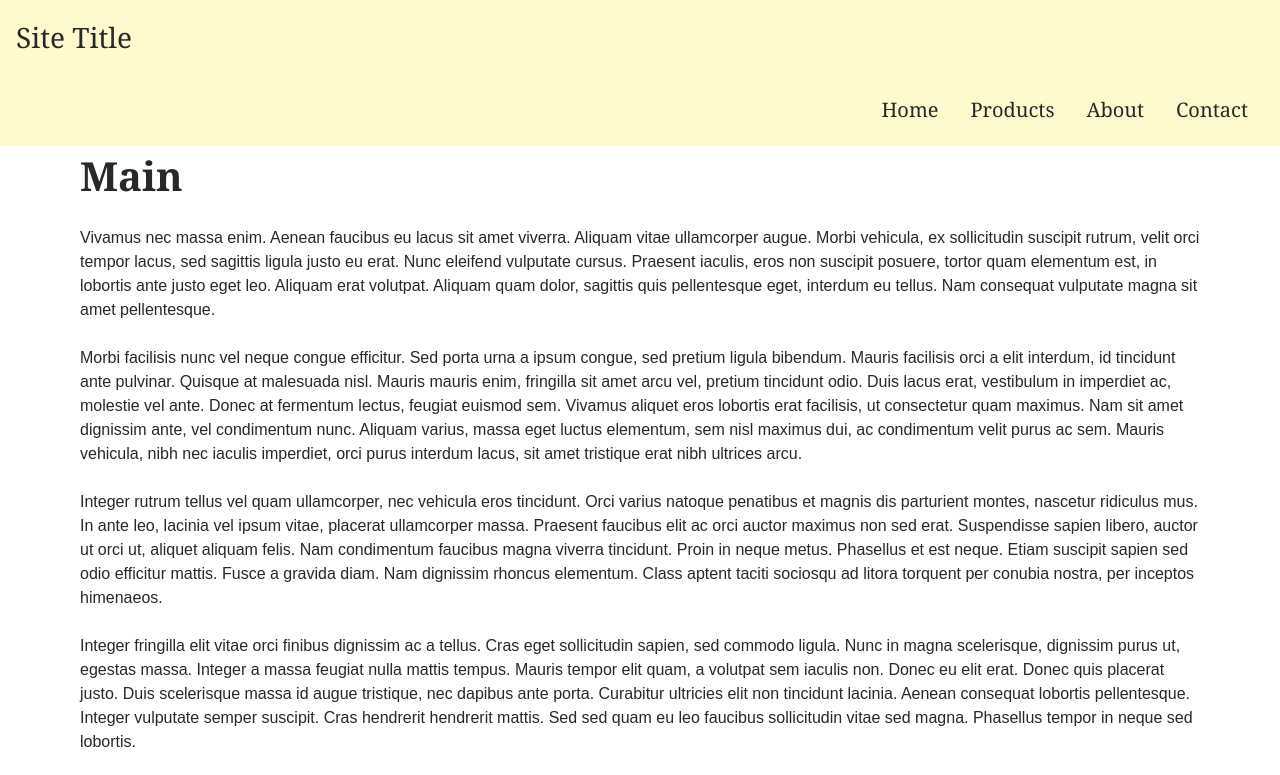
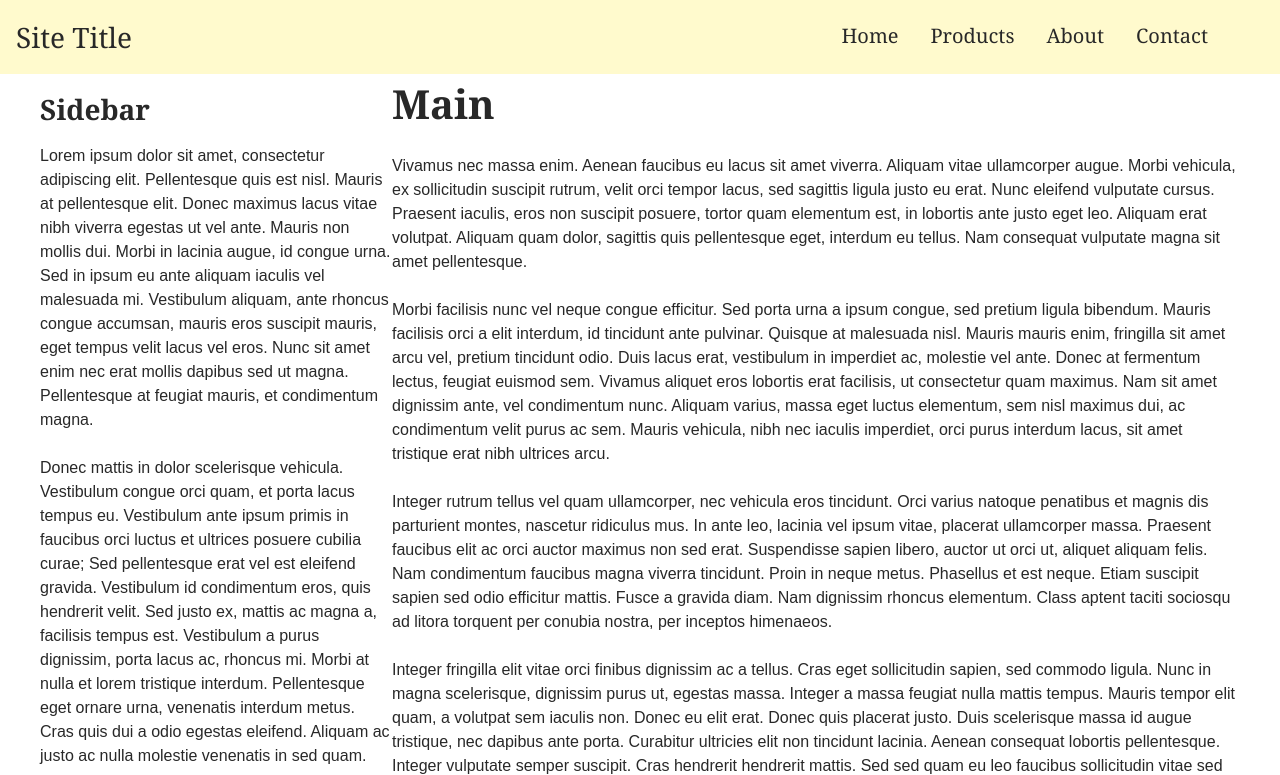
Before and after one commit to Fatemehpn/day-08, a plain HTML site: page gallery.html in a window 1280 px wide. Shown: the top 775 px of the page. Drawn offline with Linux system fonts and the light colour scheme.

Commit message:
set grid-template-area on site-wrapper

```diff
--- a/gallery.html
+++ b/gallery.html
@@ -10,7 +10,7 @@
     </head>
 
     <body>
-        <div class="site-wrapper">
+        <div class="site-wrapper sidebar-left">
             <header class="site-header">
                 <a href="#" class="site-name">Site Title</a>
 
--- a/styles/gallery.css
+++ b/styles/gallery.css
@@ -93,18 +93,36 @@ a:active {
 --------------------------------------------------------------*/
 @media screen and (min-width: 68em) {
     .site-wrapper {
+        display: grid;
+        grid-template-columns: 1fr minmax(auto, 53rem) minmax(auto, 22rem) 1fr;
+        grid-template-areas:
+            "header header header header"
+            " . main  sidebar . "
+            "footer footer footer footer";
+    }
+
+    .site-wrapper.sidebar-left {
+        grid-template-columns: 1fr minmax(auto, 22rem) minmax(auto, 53rem) 1fr;
+        grid-template-areas:
+            "header header header header"
+            " . sidebar main . "
+            "footer footer footer footer";
     }
 
     .site-header {
+        grid-area: header;
     }
 
     .site-main {
+        grid-area: main;
     }
 
     .site-sidebar {
+        grid-area: sidebar;
     }
 
     .site-footer {
+        grid-area: footer;
     }
 }
 
@@ -180,9 +198,12 @@ a.site-name {
     }
 
     .site-header {
+        display: grid;
+        grid-template-columns: 1fr minmax(auto, 22rem) minmax(auto, 53rem) 1fr;
     }
 
     .site-name {
+        grid-column: 1/3;
     }
 
     .site-navigation {
@@ -205,7 +226,7 @@ a.site-name {
 /* Main
 --------------------------------------------- */
 .site-main {
-    padding: 0 5rem;
+    /* padding: 0 5rem; */
 }
 
 @media (min-width: 68em) {
```
